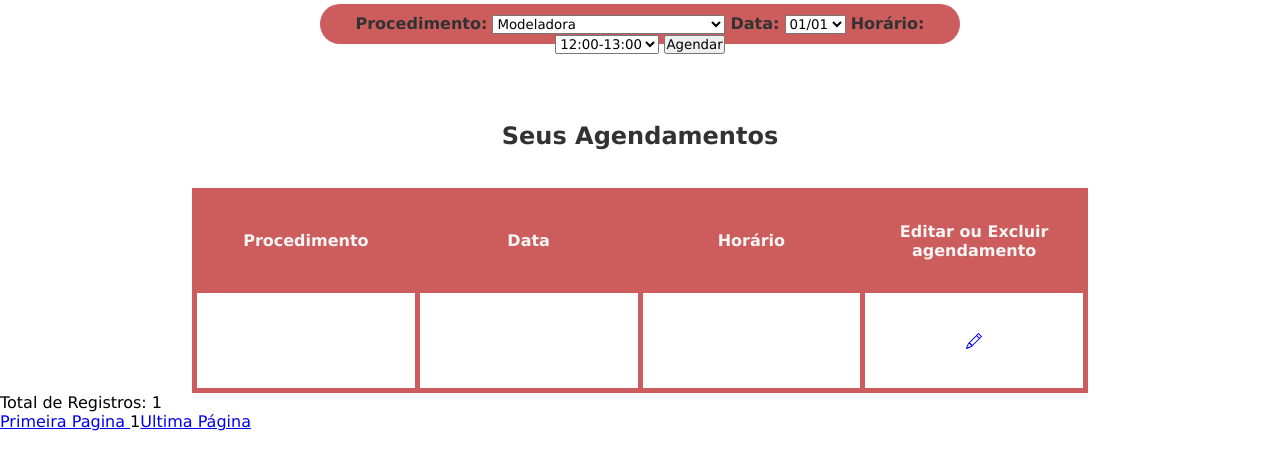
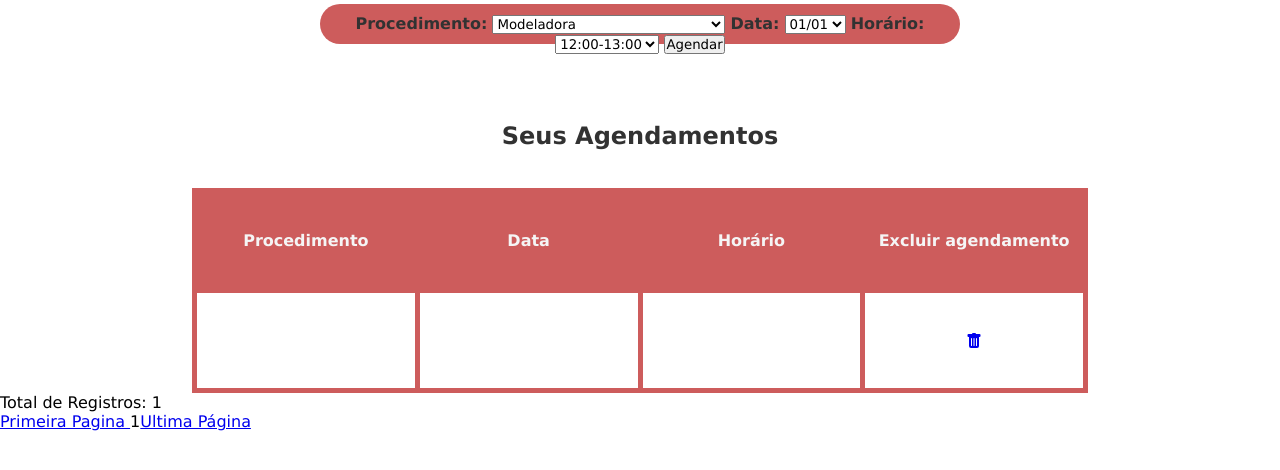
Before and after one commit to XandeBlu/RepositorioPI, a PHP site: page /pagAgenda.php in a window 1280 px wide. Shown: the part 136-606 px from the top of the page. Run offline with PHP 8.4, Linux system fonts and the light colour scheme; the visitor is signed in with stand-in values (Sample User, id 1); tables that the repository leaves empty or names only in its code hold one stand-in row (values such as "Sample post"); data that the repository does not hold is empty.

Commit message:
Criei uma classe para deletar os agendamentos por parte do cliente
Essa classe não está funcionando, também adicionei o ícone do lixeiro na agenda

```diff
--- a/Hanna Kuppas/pagAgenda.php
+++ b/Hanna Kuppas/pagAgenda.php
@@ -161,7 +161,7 @@
 
                     <th scope="col">Horário</th>
 
-                    <th  scope="col">Editar ou Excluir agendamento</th>
+                    <th  scope="col"> Excluir agendamento</th>
 
                  </tr>
                 </thead>
@@ -177,10 +177,12 @@
                             echo "<td>".$user_data['DiaMes']."</td>";
                             echo "<td>".$user_data['Horario']."</td>";
                             echo "<td>
-                            <a class='btn btn-primary' href='EditarAgendamento.php'>
-                            <svg xmlns= 'http://www.w3.org/2000/svg' width='16' height='16' fill='currentColor' class='bi bi-pencil' viewBox='0 0 16 16'>
-  <path d='M12.146.146a.5.5 0 0 1 .708 0l3 3a.5.5 0 0 1 0 .708l-10 10a.5.5 0 0 1-.168.11l-5 2a.5.5 0 0 1-.65-.65l2-5a.5.5 0 0 1 .11-.168l10-10zM11.207 2.5 13.5 4.793 14.793 3.5 12.5 1.207 11.207 2.5zm1.586 3L10.5 3.207 4 9.707V10h.5a.5.5 0 0 1 .5.5v.5h.5a.5.5 0 0 1 .5.5v.5h.293l6.5-6.5zm-9.761 5.175-.106.106-1.528 3.821 3.821-1.528.106-.106A.5.5 0 0 1 5 12.5V12h-.5a.5.5 0 0 1-.5-.5V11h-.5a.5.5 0 0 1-.468-.325z'/>
-</svg>
+                            <a class='btn btn-sm btn-danger' href='DeleteProcedimento.php?id' title='Deletar'>
+                                <svg xmlns='http://www.w3.org/2000/svg' width='16' height='16' fill='currentColor' class='bi bi-trash-fill' viewBox='0 0 16 16'>
+                                    <path d='M2.5 1a1 1 0 0 0-1 1v1a1 1 0 0 0 1 1H3v9a2 2 0 0 0 2 2h6a2 2 0 0 0 2-2V4h.5a1 1 0 0 0 1-1V2a1 1 0 0 0-1-1H10a1 1 0 0 0-1-1H7a1 1 0 0 0-1 1H2.5zm3 4a.5.5 0 0 1 .5.5v7a.5.5 0 0 1-1 0v-7a.5.5 0 0 1 .5-.5zM8 5a.5.5 0 0 1 .5.5v7a.5.5 0 0 1-1 0v-7A.5.5 0 0 1 8 5zm3 .5v7a.5.5 0 0 1-1 0v-7a.5.5 0 0 1 1 0z'/>
+                                </svg>
+                            </a>
+
                             </td>";
                             echo "</tr>";
 
```
Also changed, not shown: Hanna Kuppas/DeleteProcedimento.php (added, +21 -0 lines).
